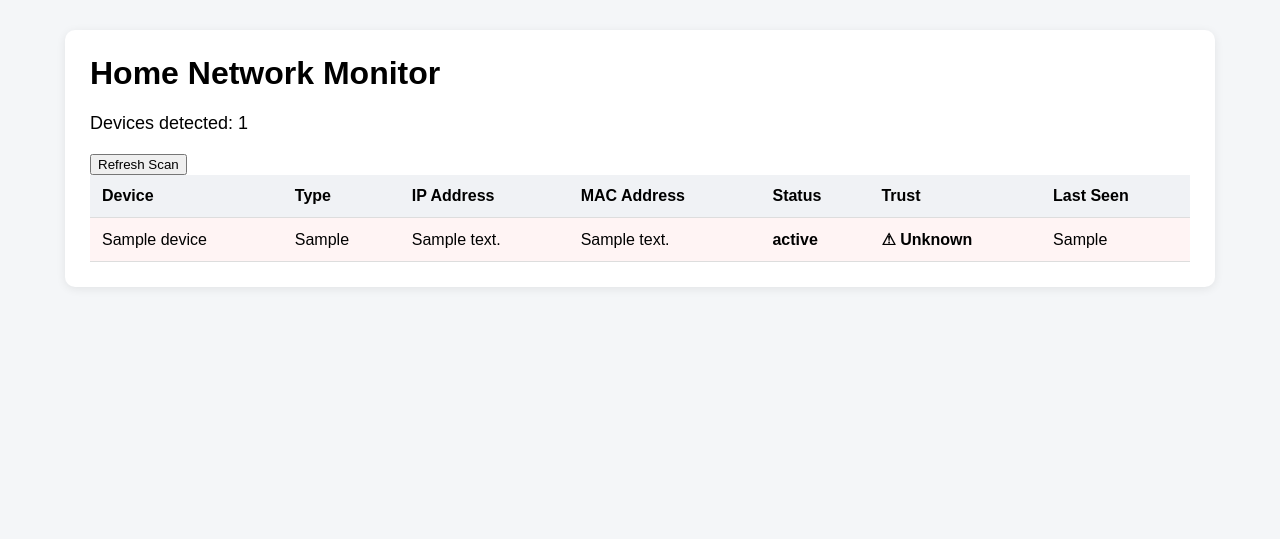
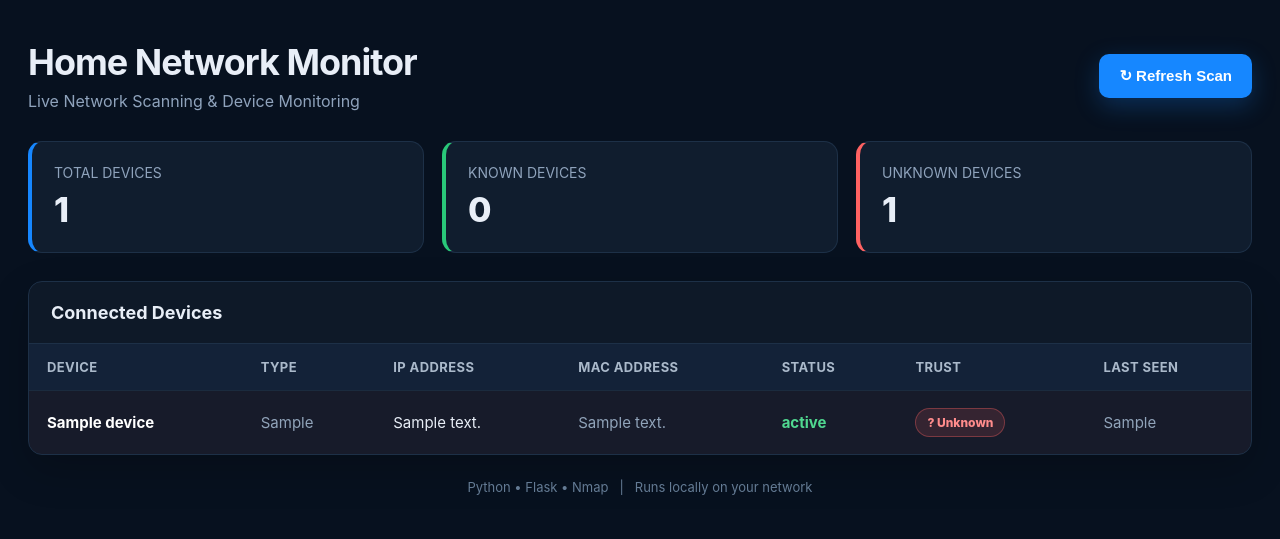
Before and after one commit to scurry-1980-X/home-network-monitor, a Flask app: template templates/index.html in a window 1280 px wide. Shown: the top 539 px of the page. Run offline with Flask 3, Linux system fonts and the light colour scheme; the template is opened without the code that fills it: most values are stand-ins (such as "Sample title", 1, 10 or a date in 2020).

Commit message:
Redesign network monitor dashboard

```diff
--- a/templates/index.html
+++ b/templates/index.html
@@ -3,33 +3,112 @@
 <head>
     <meta charset="UTF-8">
     <meta name="viewport" content="width=device-width, initial-scale=1.0">
-
     <title>Home Network Monitor</title>
 
     <style>
+        * {
+            box-sizing: border-box;
+        }
+
         body {
-            font-family: Arial, sans-serif;
-            background-color: #f4f6f8;
             margin: 0;
-            padding: 30px;
+            font-family: -apple-system, BlinkMacSystemFont, "Segoe UI", sans-serif;
+            background: #07111f;
+            color: #e8eef7;
         }
 
         .container {
-            max-width: 1100px;
-            margin: auto;
-            background: white;
-            padding: 25px;
-            border-radius: 10px;
-            box-shadow: 0 2px 10px rgba(0, 0, 0, 0.08);
+            max-width: 1400px;
+            margin: 0 auto;
+            padding: 40px 28px;
         }
 
-        h1 {
-            margin-top: 0;
+        .header {
+            display: flex;
+            justify-content: space-between;
+            align-items: center;
+            gap: 25px;
+            margin-bottom: 30px;
         }
 
-        .summary {
-            margin-bottom: 20px;
+        .title-group h1 {
+            margin: 0;
+            font-size: 36px;
+            letter-spacing: -1px;
+        }
+
+        .title-group p {
+            margin: 7px 0 0;
+            color: #8fa3bc;
+            font-size: 16px;
+        }
+
+        .refresh-button {
+            border: 0;
+            border-radius: 10px;
+            padding: 13px 20px;
+            background: #1687ff;
+            color: white;
+            font-size: 15px;
+            font-weight: 700;
+            cursor: pointer;
+            box-shadow: 0 8px 25px rgba(22, 135, 255, 0.25);
+        }
+
+        .refresh-button:hover {
+            background: #0877e8;
+        }
+
+        .stats {
+            display: grid;
+            grid-template-columns: repeat(3, 1fr);
+            gap: 18px;
+            margin-bottom: 28px;
+        }
+
+        .stat-card {
+            background: #101d2e;
+            border: 1px solid #1d3047;
+            border-radius: 14px;
+            padding: 22px;
+        }
+
+        .stat-card .label {
+            color: #8fa3bc;
+            font-size: 14px;
+            margin-bottom: 8px;
+        }
+
+        .stat-card .number {
+            font-size: 34px;
+            font-weight: 800;
+        }
+
+        .stat-card.total {
+            border-left: 4px solid #1687ff;
+        }
+
+        .stat-card.known {
+            border-left: 4px solid #29c879;
+        }
+
+        .stat-card.unknown {
+            border-left: 4px solid #ff6262;
+        }
+
+        .panel {
+            background: #0e1928;
+            border: 1px solid #1d3047;
+            border-radius: 14px;
+            overflow: hidden;
+            box-shadow: 0 15px 40px rgba(0, 0, 0, 0.20);
+        }
+
+        .panel-title {
+            padding: 20px 22px;
+            border-bottom: 1px solid #1d3047;
             font-size: 18px;
+            font-weight: 700;
         }
 
         table {
@@ -37,49 +116,138 @@
             border-collapse: collapse;
         }
 
-        th,
-        td {
-            padding: 12px;
+        th {
+            background: #132238;
+            color: #aab9ca;
             text-align: left;
-            border-bottom: 1px solid #ddd;
+            padding: 15px 18px;
+            font-size: 13px;
+            text-transform: uppercase;
+            letter-spacing: 0.4px;
         }
 
-        th {
-            background-color: #f0f2f5;
+        td {
+            padding: 17px 18px;
+            border-top: 1px solid #1b2b3e;
+            font-size: 15px;
         }
 
-        .online {
-            font-weight: bold;
+        tbody tr:hover {
+            background: #122238;
         }
 
-        .known {
-            font-weight: bold;
+        .device-name {
+            font-weight: 700;
+            color: #ffffff;
         }
 
-        .unknown {
-            font-weight: bold;
+        .muted {
+            color: #91a4ba;
+        }
+
+        .status-online {
+            color: #50d890;
+            font-weight: 700;
+        }
+
+        .badge {
+            display: inline-block;
+            padding: 6px 11px;
+            border-radius: 999px;
+            font-size: 12px;
+            font-weight: 800;
+        }
+
+        .badge-known {
+            color: #75e6aa;
+            background: rgba(41, 200, 121, 0.14);
+            border: 1px solid rgba(41, 200, 121, 0.35);
+        }
+
+        .badge-unknown {
+            color: #ff8c8c;
+            background: rgba(255, 98, 98, 0.13);
+            border: 1px solid rgba(255, 98, 98, 0.35);
         }
 
         .unknown-row {
-            background-color: #fff4f4;
+            background: rgba(255, 98, 98, 0.035);
+        }
+
+        .footer {
+            text-align: center;
+            color: #647b94;
+            font-size: 13px;
+            padding: 24px 0 5px;
+        }
+
+        @media (max-width: 900px) {
+            .header {
+                align-items: flex-start;
+                flex-direction: column;
+            }
+
+            .stats {
+                grid-template-columns: 1fr;
+            }
+
+            .panel {
+                overflow-x: auto;
+            }
+
+            table {
+                min-width: 950px;
+            }
         }
     </style>
 </head>
 
 <body>
 
+{% set known_count = devices | selectattr("is_known") | list | length %}
+{% set unknown_count = devices | rejectattr("is_known") | list | length %}
+
 <div class="container">
 
+    <div class="header">
+        <div class="title-group">
             <h1>Home Network Monitor</h1>
+            <p>Live Network Scanning &amp; Device Monitoring</p>
+        </div>
 
-    <div class="summary">
-        Devices detected: {{ devices|length }}
+        <form method="post" action="/refresh">
+            <button class="refresh-button" type="submit">
+                ↻ Refresh Scan
+            </button>
+        </form>
     </div>
-    <form method="post" action="/refresh">
-    <button type="submit">Refresh Scan</button>
-</form>
+
+    <div class="stats">
+
+        <div class="stat-card total">
+            <div class="label">TOTAL DEVICES</div>
+            <div class="number">{{ devices | length }}</div>
+        </div>
+
+        <div class="stat-card known">
+            <div class="label">KNOWN DEVICES</div>
+            <div class="number">{{ known_count }}</div>
+        </div>
+
+        <div class="stat-card unknown">
+            <div class="label">UNKNOWN DEVICES</div>
+            <div class="number">{{ unknown_count }}</div>
+        </div>
+
+    </div>
+
+    <div class="panel">
+
+        <div class="panel-title">
+            Connected Devices
+        </div>
+
         <table>
-
             <thead>
                 <tr>
                     <th>Device</th>
@@ -98,35 +266,50 @@
 
                 <tr class="{% if not device.is_known %}unknown-row{% endif %}">
 
-                <td>{{ device.hostname }}</td>
+                    <td class="device-name">
+                        {{ device.hostname }}
+                    </td>
 
-                <td>{{ device.device_type }}</td>
+                    <td class="muted">
+                        {{ device.device_type }}
+                    </td>
 
-                <td>{{ device.ip_address }}</td>
+                    <td>
+                        {{ device.ip_address }}
+                    </td>
 
-                <td>{{ device.mac_address }}</td>
+                    <td class="muted">
+                        {{ device.mac_address }}
+                    </td>
 
-                <td class="online">
+                    <td class="status-online">
                         {{ device.status }}
                     </td>
 
                     <td>
                         {% if device.is_known %}
-                        <span class="known">Known</span>
+                            <span class="badge badge-known">✓ Known</span>
                         {% else %}
-                        <span class="unknown">⚠ Unknown</span>
+                            <span class="badge badge-unknown">? Unknown</span>
                         {% endif %}
                     </td>
 
-                <td>{{ device.last_seen }}</td>
+                    <td class="muted">
+                        {{ device.last_seen }}
+                    </td>
 
                 </tr>
 
             {% endfor %}
 
             </tbody>
+        </table>
 
-    </table>
+    </div>
+
+    <div class="footer">
+        Python • Flask • Nmap &nbsp; | &nbsp; Runs locally on your network
+    </div>
 
 </div>
 
```
Lines whose indentation alone changed are shown as unchanged.
